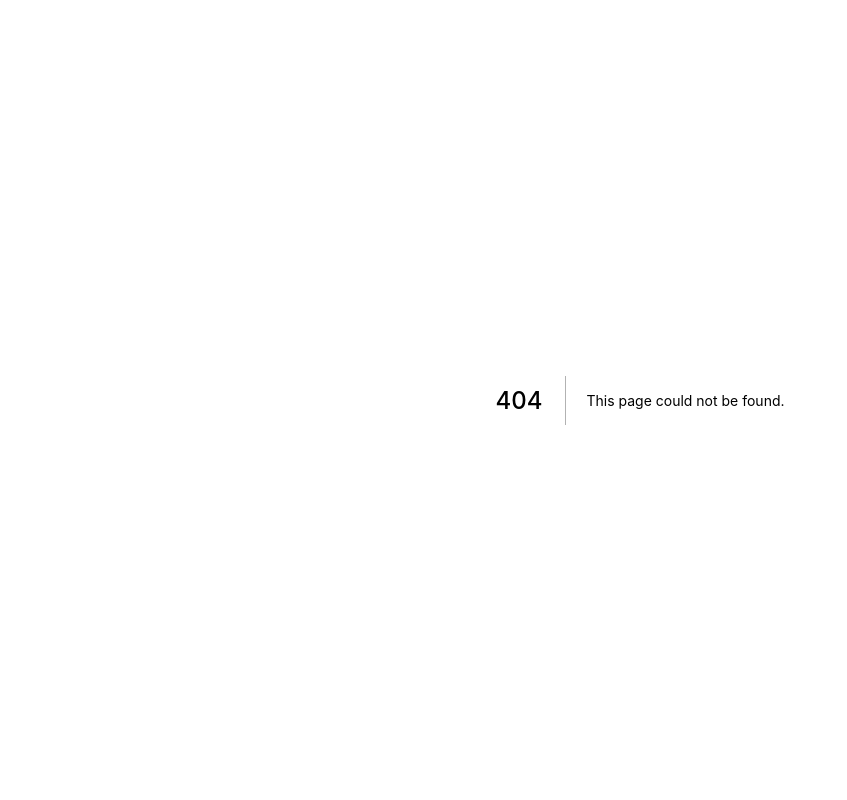
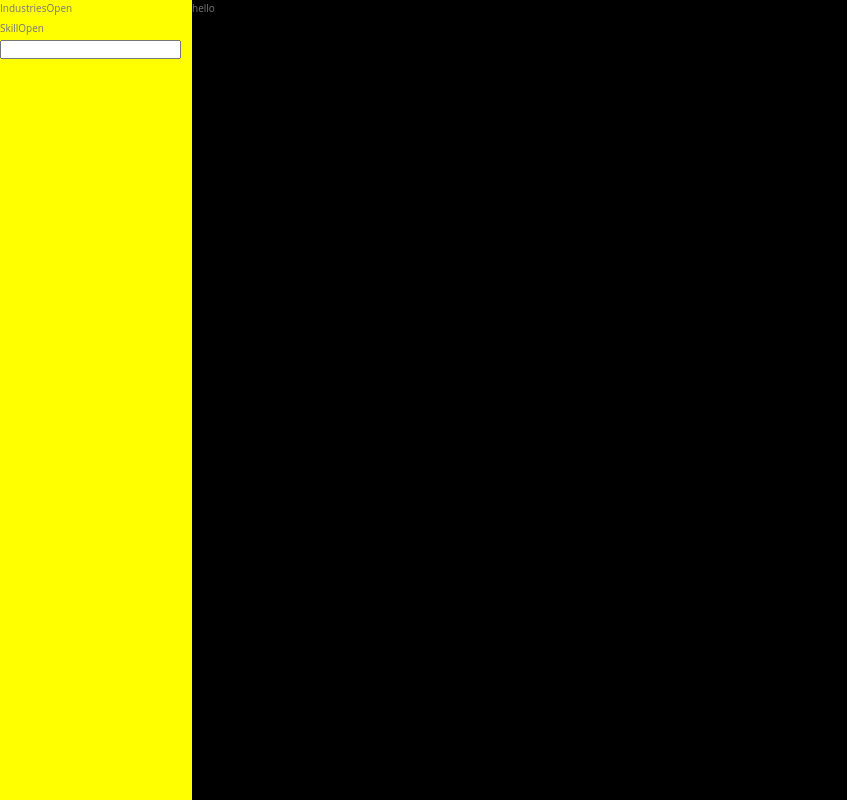
Before and after one commit to jamesjellow/journeymxn-frontend, a Next.js app: page /dashboard in a window 1280 px wide. Before the commit this address had no page. Shown: the whole page, without its empty margins (0-847 px from the left). Built offline with nearby package versions, Linux system fonts and the light colour scheme.

Commit message:
dashboard page

```diff
--- /dev/null
+++ b/components/dropdown.js
@@ -0,0 +1,66 @@
+import {useState} from 'react'
+import styles from '../styles/components/dropdown.module.scss'
+
+function Dropdown({title, items = [], multiSelect = false}) {
+    const [open, setOpen] = useState(false);
+    const [selection, setSelection] = useState([]);
+    const toggle = () => setOpen(!open);
+
+    function handleOnClick(item) {
+        if(!selection.some(current => current.id === item.id)) {
+            if(!multiSelect) {
+                setSelection([item]);
+            } else if (multiSelect) {
+                setSelection([...selection, item]);
+            }
+        } else {
+            let selectionAfterRemoval = selection;
+            selectionAfterRemoval = selectionAfterRemoval.filter(
+                current => current.id !== item.id
+            );
+            setSelection([...selectionAfterRemoval]);
+        }
+
+        //PUT ACTUAL FILTER HERE
+        console.log(selection);
+    }
+
+    function isItemInSelction(item) {
+        if(selection.find(current => current.id === item.id))
+            return true;
+        return false;
+    }
+
+    return (
+        <div className={styles["wrapper"]}>
+            <div
+                tabIndex={0}
+                className={styles["header"]}
+                role="button"
+                onKeyPress={() => toggle(!open)}
+                onClick={() => toggle(!open)}
+            >
+                <div className={styles["title"]}>
+                    <p>{title}</p>
+                </div>
+                <div className={styles["action"]}>
+                    <p>{open ? 'Close' : 'Open'}</p>
+                </div>
+            </div>
+            {open && (
+                <ul className={styles["list"]}>
+                    {items.map(item=>(
+                        <li className={styles["list-item"]} key={item.id}>
+                            <button type="button" onClick={() => handleOnClick(item)}>
+                                <span>{item.value}</span>
+                                <span>{isItemInSelction(item) && 'Selected'}</span>
+                            </button>
+                        </li>
+                    ))}
+                </ul>
+            )}
+        </div>
+    );
+}
+
+export default Dropdown;
--- /dev/null
+++ b/pages/dashboard.js
@@ -0,0 +1,165 @@
+import Head from 'next/head'
+import dynamic from 'next/dynamic'
+import styles from '../styles/pages/dashboard.module.scss'
+const Dropdown = dynamic(() => import('../components/dropdown'))
+
+const industries = [
+  {
+    id: 1,
+    value: 'Finance',
+  },
+  {
+    id: 2,
+    value: 'Business/Administration',
+  },
+  {
+    id: 3,
+    value: 'Creative/Media',
+  },
+  {
+    id: 4,
+    value: 'Education/Public Sector',
+  },
+  {
+    id: 5,
+    value: 'Healthcare',
+  },
+  {
+    id: 6,
+    value: 'Technology',
+  },
+  {
+    id: 7,
+    value: 'Service',
+  },
+  {
+    id: 8,
+    value: 'Skilled Trade',
+  },
+  {
+    id: 9,
+    value: 'Architecture/Engineering',
+  },
+  {
+    id: 10,
+    value: 'Public Service',
+  },
+];
+const skills = [
+  {
+    id: 1,
+    value: 'Presentation'
+  },
+  {
+    id: 2,
+    value: 'Critical thinking'
+  },
+  {
+    id: 3,
+    value: 'Communication'
+  },
+  {
+    id: 4,
+    value: 'Negotiation'
+  },
+  {
+    id: 5,
+    value: 'Multitasking'
+  },
+  {
+    id: 6,
+    value: 'Inductive reasoning'
+  },
+  {
+    id: 7,
+    value: 'Ability to work under stress/pressure'
+  },
+  {
+    id: 8,
+    value: 'Problem solving'
+  },
+  {
+    id: 9,
+    value: 'Flexibility'
+  },
+  {
+    id: 10,
+    value: 'Creativity'
+  },
+  {
+    id: 11,
+    value: 'Interpersonal'
+  },
+  {
+    id: 12,
+    value: 'Analytical'
+  },
+  {
+    id: 13,
+    value: 'Public speaking'
+  },
+  {
+    id: 14,
+    value: 'Conflict management'
+  },
+  {
+    id: 15,
+    value: 'Reasoning'
+  },
+  {
+    id: 16,
+    value: 'Persuasion'
+  },
+  {
+    id: 17,
+    value: 'Decision making'
+  },
+  {
+    id: 18,
+    value: 'Negotiation'
+  },
+  {
+    id: 19,
+    value: 'Detail Oriented'
+  },
+  {
+    id: 20,
+    value: 'Physical strength'
+  },
+  {
+    id: 21,
+    value: 'Basic math skills'
+  },
+  {
+    id: 22,
+    value: 'Coordination'
+  },
+  {
+    id: 23,
+    value: 'Logical thinking'
+  }
+]
+
+export default function Dashboard() {
+  return (
+    <div className="container">
+      <Head>
+        <title>Journeymxn</title>
+        <link rel="icon" href="/favicon.ico" />
+      </Head>
+
+      <section className={styles["dash"]}>
+        <div className={styles["sidebar"]}>
+          <Dropdown title="Industries" items = {industries} multiSelect/>
+          <Dropdown title="Skill" items = {skills} multiSelect/>
+          <input>
+
+          </input>
+        </div>
+        <div className={styles["content"]}>
+          hello
+        </div>
+      </section>
+    </div>
+  )
+}
--- /dev/null
+++ b/styles/components/dropdown.module.scss
@@ -0,0 +1,21 @@
+.wrapper {
+    display: flex;
+    flex-wrap: wrap;
+    min-height: 2rem;
+}
+
+.header {
+    display: flex;
+    justify-content: space-between;
+}
+
+.list {
+    width: 100%;
+    flex-wrap: wrap;
+    button {
+        border: none;
+        display: flex;
+        justify-content: space-between;
+        width: 100%;
+    }
+}
--- /dev/null
+++ b/styles/pages/dashboard.module.scss
@@ -0,0 +1,15 @@
+.dash {
+    display: grid;
+    grid-auto-columns: 1.5fr 8.5fr;
+}
+
+.sidebar{
+    grid-column: 1;
+    height: 100vh;
+    background-color: yellow;
+}
+
+.content {
+    background-color: black;
+    grid-column: 2;
+}
```
